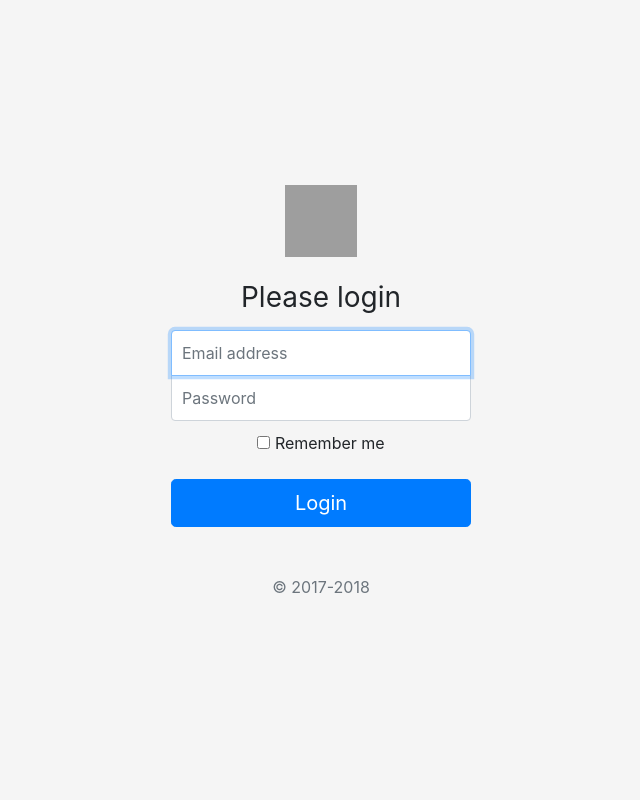
After one commit to mosarrafhosain/php_pdo_bd_dashboard, a PHP site: page /login.php in a window 1280 px wide. The commit adds this page. Shown: the whole page, without its empty margins (319-959 px from the left). Run offline with PHP 8.4, Linux system fonts and the light colour scheme; grey boxes are pictures that could not be loaded.

Commit message:
Added Login

```diff
--- /dev/null
+++ b/assets/css/login.css
@@ -0,0 +1,44 @@
+html,
+body {
+  height: 100%;
+}
+
+body {
+  display: -ms-flexbox;
+  display: flex;
+  -ms-flex-align: center;
+  align-items: center;
+  padding-top: 40px;
+  padding-bottom: 40px;
+  background-color: #f5f5f5;
+}
+
+.form-signin {
+  width: 100%;
+  max-width: 330px;
+  padding: 15px;
+  margin: auto;
+}
+.form-signin .checkbox {
+  font-weight: 400;
+}
+.form-signin .form-control {
+  position: relative;
+  box-sizing: border-box;
+  height: auto;
+  padding: 10px;
+  font-size: 16px;
+}
+.form-signin .form-control:focus {
+  z-index: 2;
+}
+.form-signin input[type="email"] {
+  margin-bottom: -1px;
+  border-bottom-right-radius: 0;
+  border-bottom-left-radius: 0;
+}
+.form-signin input[type="password"] {
+  margin-bottom: 10px;
+  border-top-left-radius: 0;
+  border-top-right-radius: 0;
+}
--- /dev/null
+++ b/login.php
@@ -0,0 +1,49 @@
+<?php
+session_start();
+
+if (isset($_POST['LOGIN'])) {
+  $_SESSION['USER_ID'] = 1;
+  $_SESSION['IS_LOGGED_IN'] = TRUE;
+}
+
+if (isset($_SESSION['USER_ID']) && isset($_SESSION['IS_LOGGED_IN'])) {
+  header("Location: index.php");
+}
+?>
+
+<!DOCTYPE html>
+<html lang="en">
+  <head>
+    <meta charset="utf-8">
+    <meta name="viewport" content="width=device-width, initial-scale=1, shrink-to-fit=no">
+    <meta name="description" content="">
+    <meta name="author" content="">
+    <link rel="icon" href="../../../../favicon.ico">
+
+    <title>Signin Template for Bootstrap</title>
+
+    <!-- Bootstrap core CSS -->
+    <link href="assets/bs/css/bootstrap.min.css" rel="stylesheet">
+
+    <!-- Custom styles for this template -->
+    <link href="assets/css/login.css" rel="stylesheet">
+  </head>
+
+  <body class="text-center">
+    <form class="form-signin" action="" method="post">
+      <img class="mb-4" src="../../assets/brand/bootstrap-solid.svg" alt="" width="72" height="72">
+      <h1 class="h3 mb-3 font-weight-normal">Please login</h1>
+      <label for="inputEmail" class="sr-only">Email address</label>
+      <input type="email" id="inputEmail" class="form-control" placeholder="Email address" required autofocus>
+      <label for="inputPassword" class="sr-only">Password</label>
+      <input type="password" id="inputPassword" class="form-control" placeholder="Password" required>
+      <div class="checkbox mb-3">
+        <label>
+          <input type="checkbox" value="remember-me"> Remember me
+        </label>
+      </div>
+      <button class="btn btn-lg btn-primary btn-block" type="submit" name="LOGIN">Login</button>
+      <p class="mt-5 mb-3 text-muted">&copy; 2017-2018</p>
+    </form>
+  </body>
+</html>
--- /dev/null
+++ b/logout.php
@@ -0,0 +1,6 @@
+<?php
+session_start();
+
+session_unset();
+session_destroy();
+header("Location: login.php");
```
Also changed, not shown: app/app.php (added, +7 -0 lines), index.php (+10 -2 lines), db/php_pdo_bs_dashboard.sql (renamed from database/php_pdo_bs_dashboard.sql).
